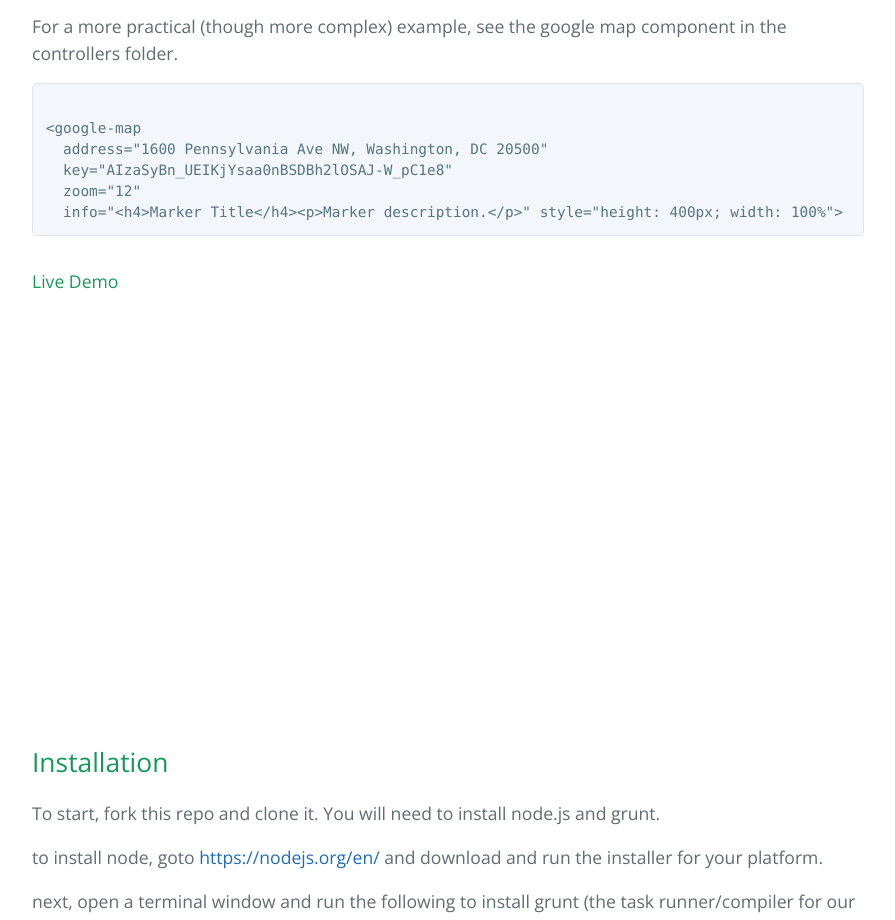
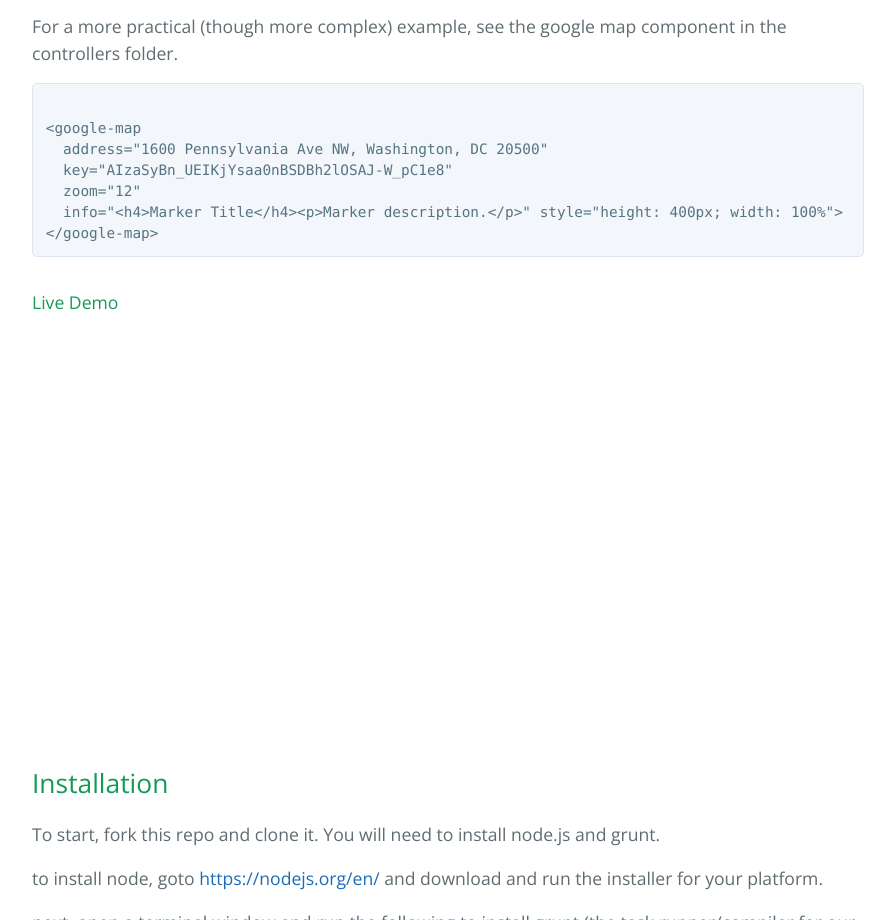
Before and after one commit to edamtoft/tagger, a website: page index.html in a window 1280 px wide. Shown: the part 1740-2660 px from the top of the page, without its empty margins (192-1087 px from the left). Drawn offline with nearby package versions, Linux system fonts and the light colour scheme.

Commit message:
And closing tag.

```diff
--- a/index.html
+++ b/index.html
@@ -92,6 +92,7 @@ controllers folder.</p>
   key=&quot;AIzaSyBn_UEIKjYsaa0nBSDBh2lOSAJ-W_pC1e8&quot;
   zoom=&quot;12&quot;
   info=&quot;&lt;h4&gt;Marker Title&lt;/h4&gt;&lt;p&gt;Marker description.&lt;/p&gt;&quot; style=&quot;height: 400px; width: 100%&quot;&gt;
+&lt;/google-map&gt;
 </code></pre>
 
 <h4>Live Demo</h4>
```
